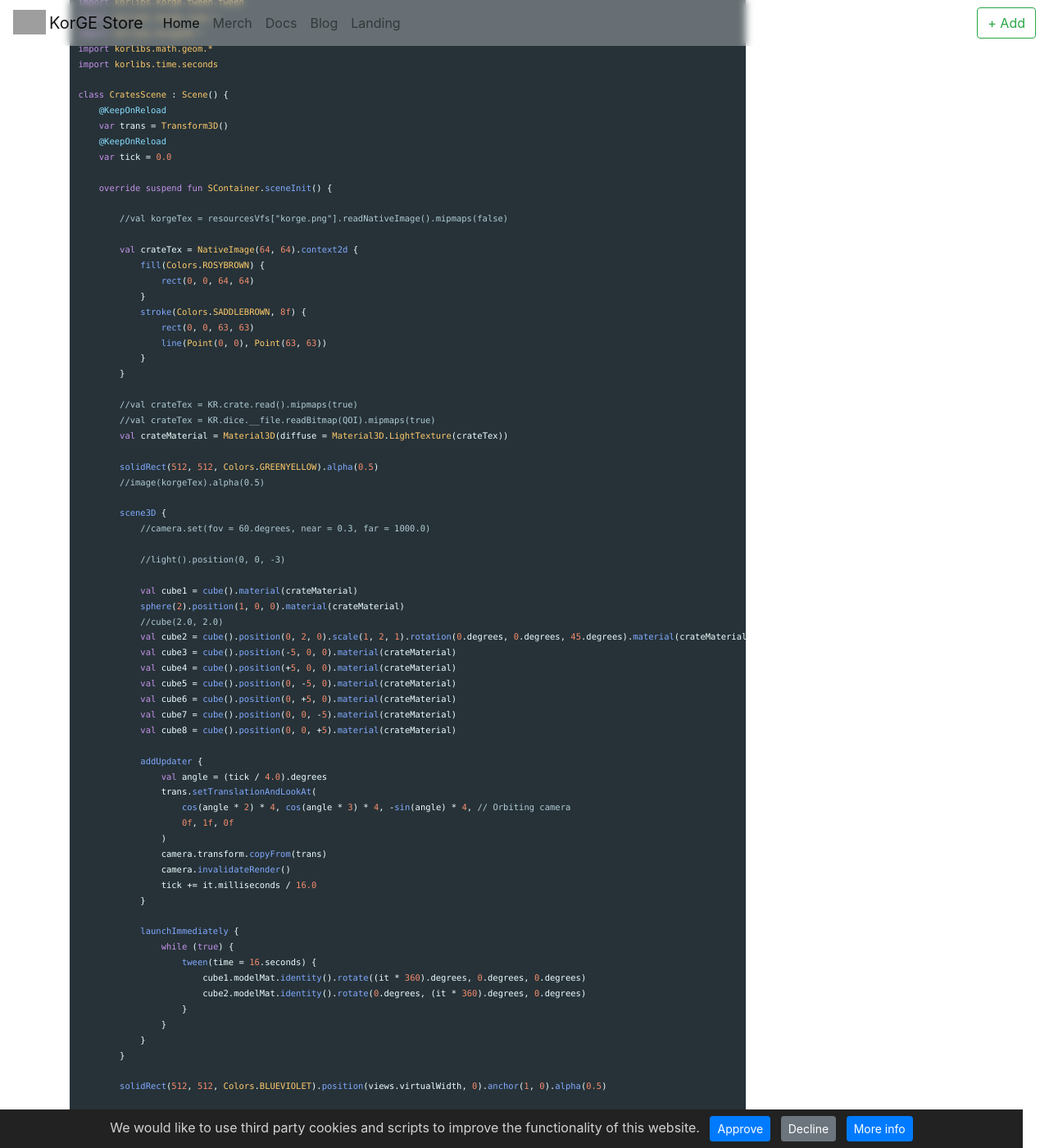
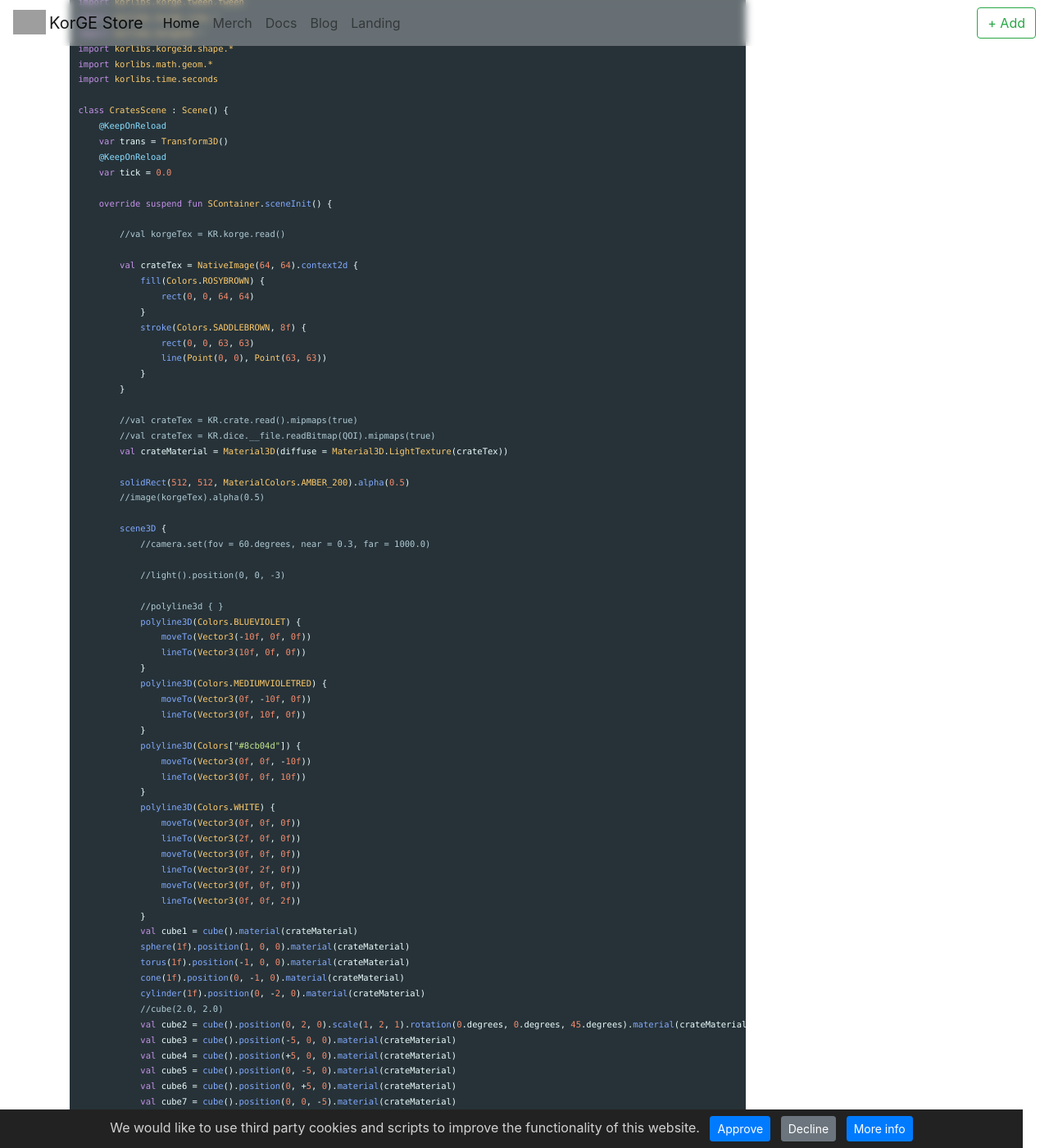
Before and after one commit to korlibs/store.korge.org, a Jekyll site: the page built from _modules/github.com/korlibs/korge-k3d/korge-k3d.md, in a window 1280 px wide and 1400 px high, scrolled down 711 px. Shown: the whole window at 82% size. Built offline with Jekyll 4.4.1, drawn with Linux system fonts in a browser that asks for light colours; nearby versions of some CDN libraries; library files that are not in the unit come from our copies; some of the changed text lies outside the part shown; grey boxes are pictures that could not be loaded.

Commit message:
Update K3D sample

````diff
--- a/_modules/github.com/korlibs/korge-k3d/korge-k3d.md
+++ b/_modules/github.com/korlibs/korge-k3d/korge-k3d.md
@@ -23,6 +23,7 @@ import korlibs.korge.scene.Scene
 import korlibs.korge.tween.tween
 import korlibs.korge.view.*
 import korlibs.korge3d.*
+import korlibs.korge3d.shape.*
 import korlibs.math.geom.*
 import korlibs.time.seconds
 
@@ -34,7 +35,7 @@ class CratesScene : Scene() {
 
     override suspend fun SContainer.sceneInit() {
 
-        //val korgeTex = resourcesVfs["korge.png"].readNativeImage().mipmaps(false)
+        //val korgeTex = KR.korge.read()
 
         val crateTex = NativeImage(64, 64).context2d {
             fill(Colors.ROSYBROWN) {
@@ -50,7 +51,7 @@ class CratesScene : Scene() {
         //val crateTex = KR.dice.__file.readBitmap(QOI).mipmaps(true)
         val crateMaterial = Material3D(diffuse = Material3D.LightTexture(crateTex))
 
-        solidRect(512, 512, Colors.GREENYELLOW).alpha(0.5)
+        solidRect(512, 512, MaterialColors.AMBER_200).alpha(0.5)
         //image(korgeTex).alpha(0.5)
 
         scene3D {
@@ -58,8 +59,32 @@ class CratesScene : Scene() {
 
             //light().position(0, 0, -3)
 
+            //polyline3d { }
+            polyline3D(Colors.BLUEVIOLET) {
+                moveTo(Vector3(-10f, 0f, 0f))
+                lineTo(Vector3(10f, 0f, 0f))
+            }
+            polyline3D(Colors.MEDIUMVIOLETRED) {
+                moveTo(Vector3(0f, -10f, 0f))
+                lineTo(Vector3(0f, 10f, 0f))
+            }
+            polyline3D(Colors["#8cb04d"]) {
+                moveTo(Vector3(0f, 0f, -10f))
+                lineTo(Vector3(0f, 0f, 10f))
+            }
+            polyline3D(Colors.WHITE) {
+                moveTo(Vector3(0f, 0f, 0f))
+                lineTo(Vector3(2f, 0f, 0f))
+                moveTo(Vector3(0f, 0f, 0f))
+                lineTo(Vector3(0f, 2f, 0f))
+                moveTo(Vector3(0f, 0f, 0f))
+                lineTo(Vector3(0f, 0f, 2f))
+            }
             val cube1 = cube().material(crateMaterial)
-            sphere(2).position(1, 0, 0).material(crateMaterial)
+            sphere(1f).position(1, 0, 0).material(crateMaterial)
+            torus(1f).position(-1, 0, 0).material(crateMaterial)
+            cone(1f).position(0, -1, 0).material(crateMaterial)
+            cylinder(1f).position(0, -2, 0).material(crateMaterial)
             //cube(2.0, 2.0)
             val cube2 = cube().position(0, 2, 0).scale(1, 2, 1).rotation(0.degrees, 0.degrees, 45.degrees).material(crateMaterial)
             val cube3 = cube().position(-5, 0, 0).material(crateMaterial)
@@ -91,7 +116,7 @@ class CratesScene : Scene() {
         }
 
         solidRect(512, 512, Colors.BLUEVIOLET).position(views.virtualWidth, 0).anchor(1, 0).alpha(0.5)
-
+        //image(korgeTex).position(views.virtualWidth, 0).anchor(1, 0).alpha(0.5)
     }
 }
 ```
````
